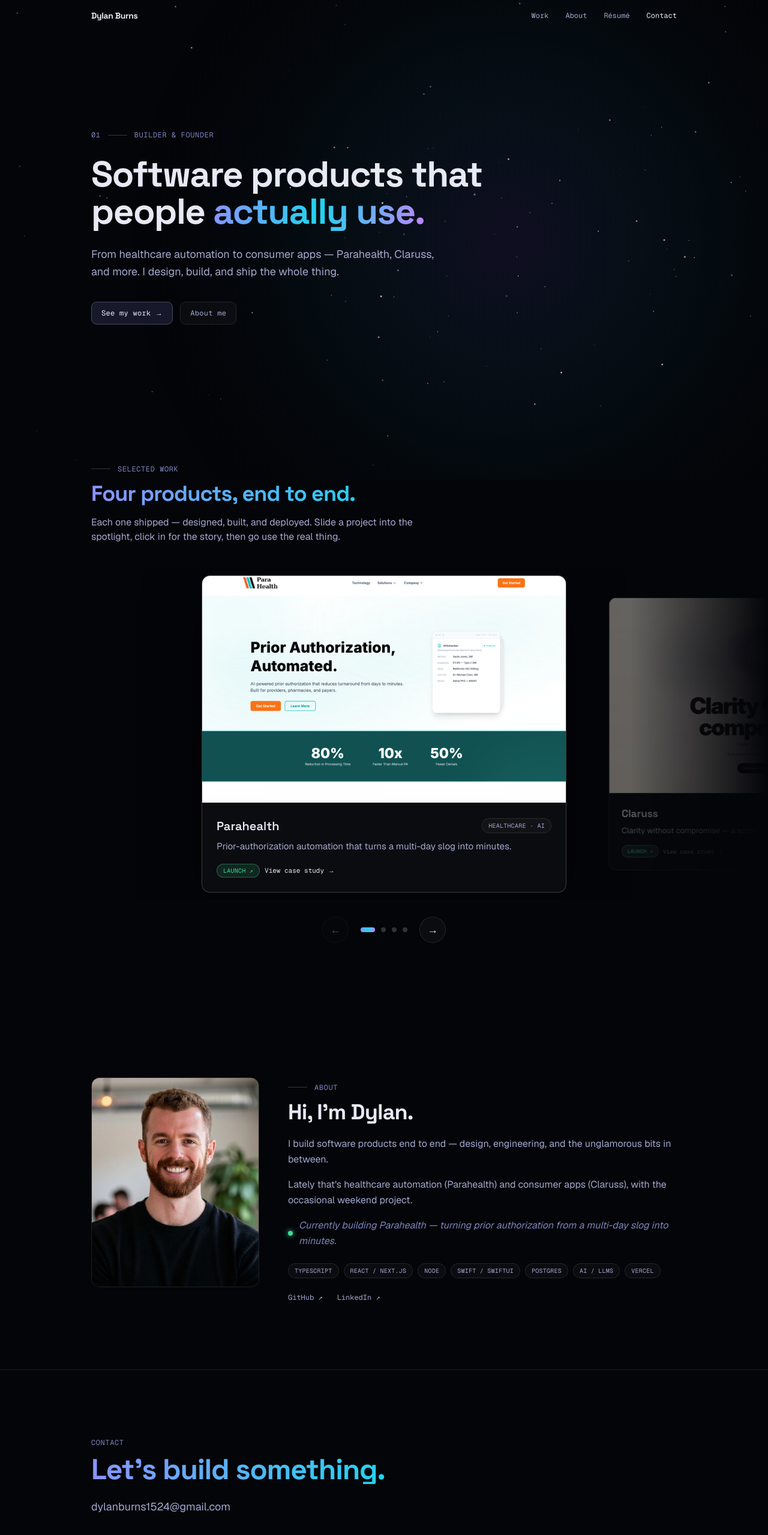
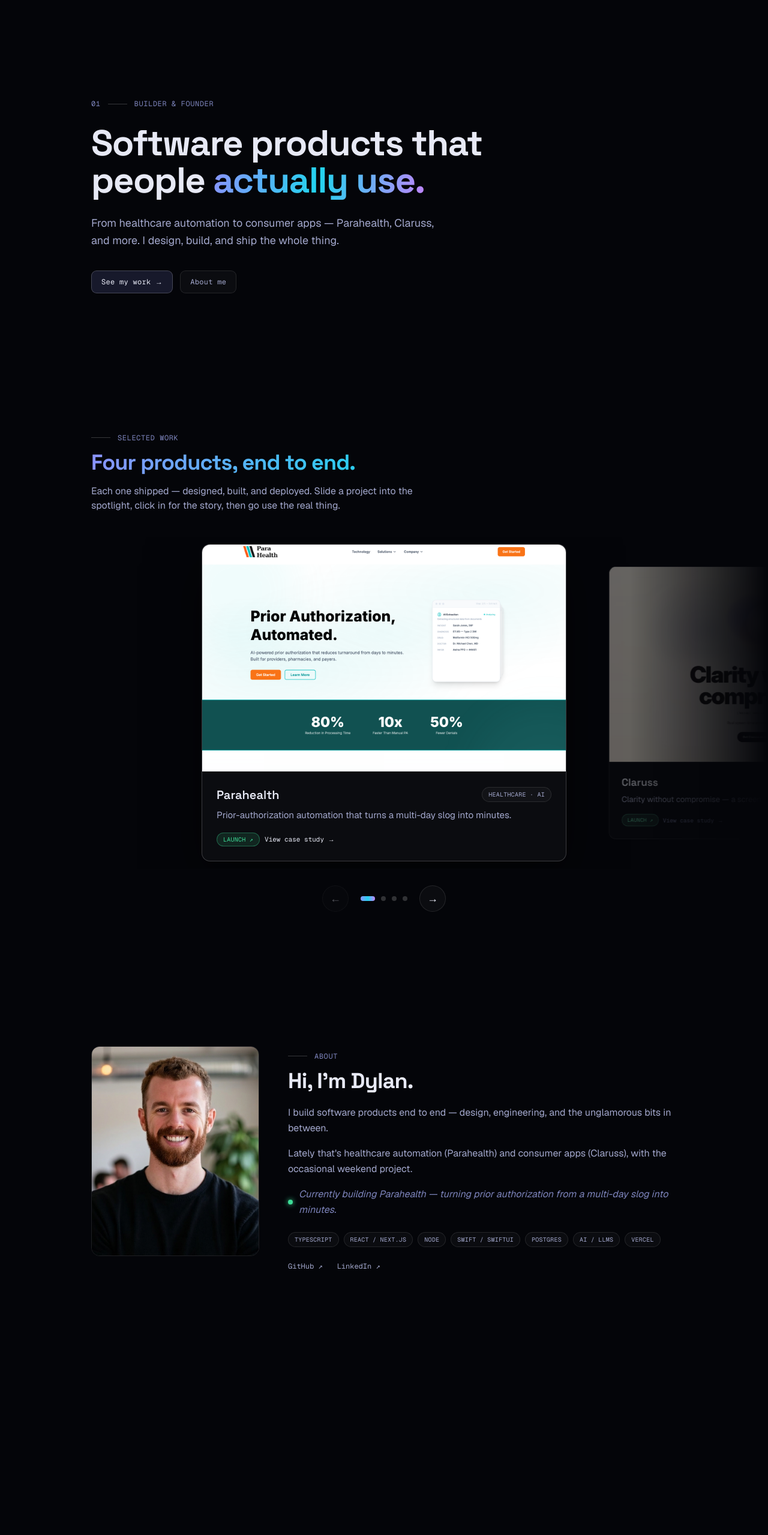
Before and after one commit to Dylan-Burns/portfolio, a Next.js app: page / in a window 1280 px wide. Shown: the top 2559 px of the page at 60% size. After the commit the page ends 2231 px from the top, so only its background shows below. Built offline with nearby package versions, Linux system fonts and the light colour scheme.

Commit message:
refactor: minimal root layout, mount WarpProvider (stub)

```diff
--- a/src/app/layout.tsx
+++ b/src/app/layout.tsx
@@ -2,20 +2,12 @@
 import type { ReactNode } from "react";
 import { Geist, Geist_Mono, Space_Grotesk } from "next/font/google";
 import { site } from "@/content/site";
-import { Nav } from "@/components/layout/Nav";
-import { Footer } from "@/components/layout/Footer";
-import { ParticleField } from "@/components/visuals/ParticleField";
-import { PageTransition } from "@/components/motion/PageTransition";
+import { WarpProvider } from "@/components/retro/WarpOverlay";
 import "./globals.css";
 
 const geistSans = Geist({ subsets: ["latin"], variable: "--font-geist-sans", display: "swap" });
 const geistMono = Geist_Mono({ subsets: ["latin"], variable: "--font-geist-mono", display: "swap" });
-const spaceGrotesk = Space_Grotesk({
-  subsets: ["latin"],
-  variable: "--font-space-grotesk",
-  weight: ["500", "600", "700"],
-  display: "swap",
-});
+const spaceGrotesk = Space_Grotesk({ subsets: ["latin"], variable: "--font-space-grotesk", weight: ["500","600","700"], display: "swap" });
 
 export const metadata: Metadata = {
   metadataBase: new URL(site.url),
@@ -29,10 +21,7 @@
   return (
     <html lang="en" className={`${geistSans.variable} ${geistMono.variable} ${spaceGrotesk.variable}`}>
       <body className="min-h-dvh antialiased">
-        <ParticleField />
-        <Nav />
-        <PageTransition>{children}</PageTransition>
-        <Footer />
+        <WarpProvider>{children}</WarpProvider>
       </body>
     </html>
   );
--- /dev/null
+++ b/src/components/retro/WarpOverlay.tsx
@@ -0,0 +1,3 @@
+"use client";
+import type { ReactNode } from "react";
+export function WarpProvider({ children }: { children: ReactNode }) { return <>{children}</>; }
```
